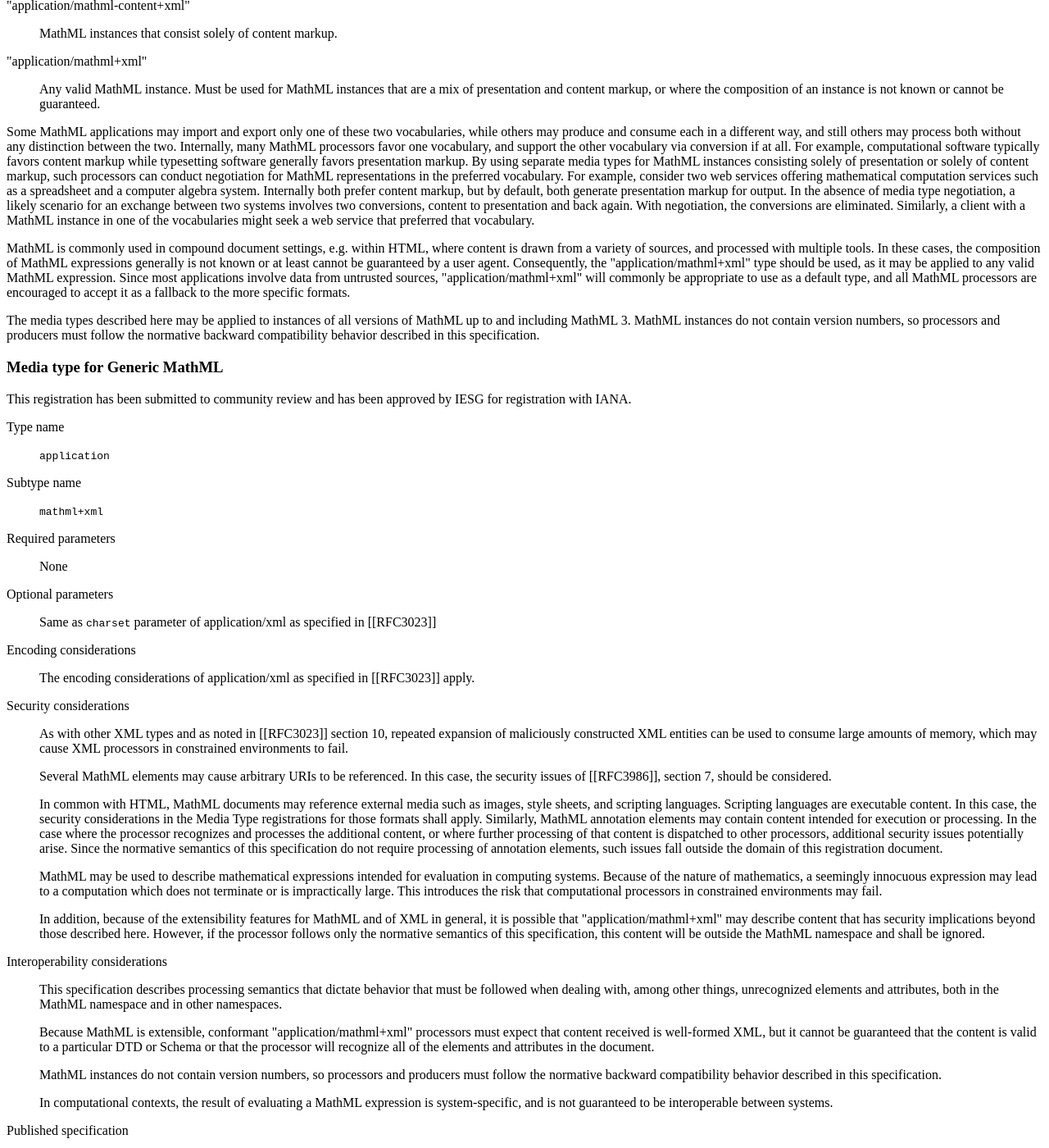
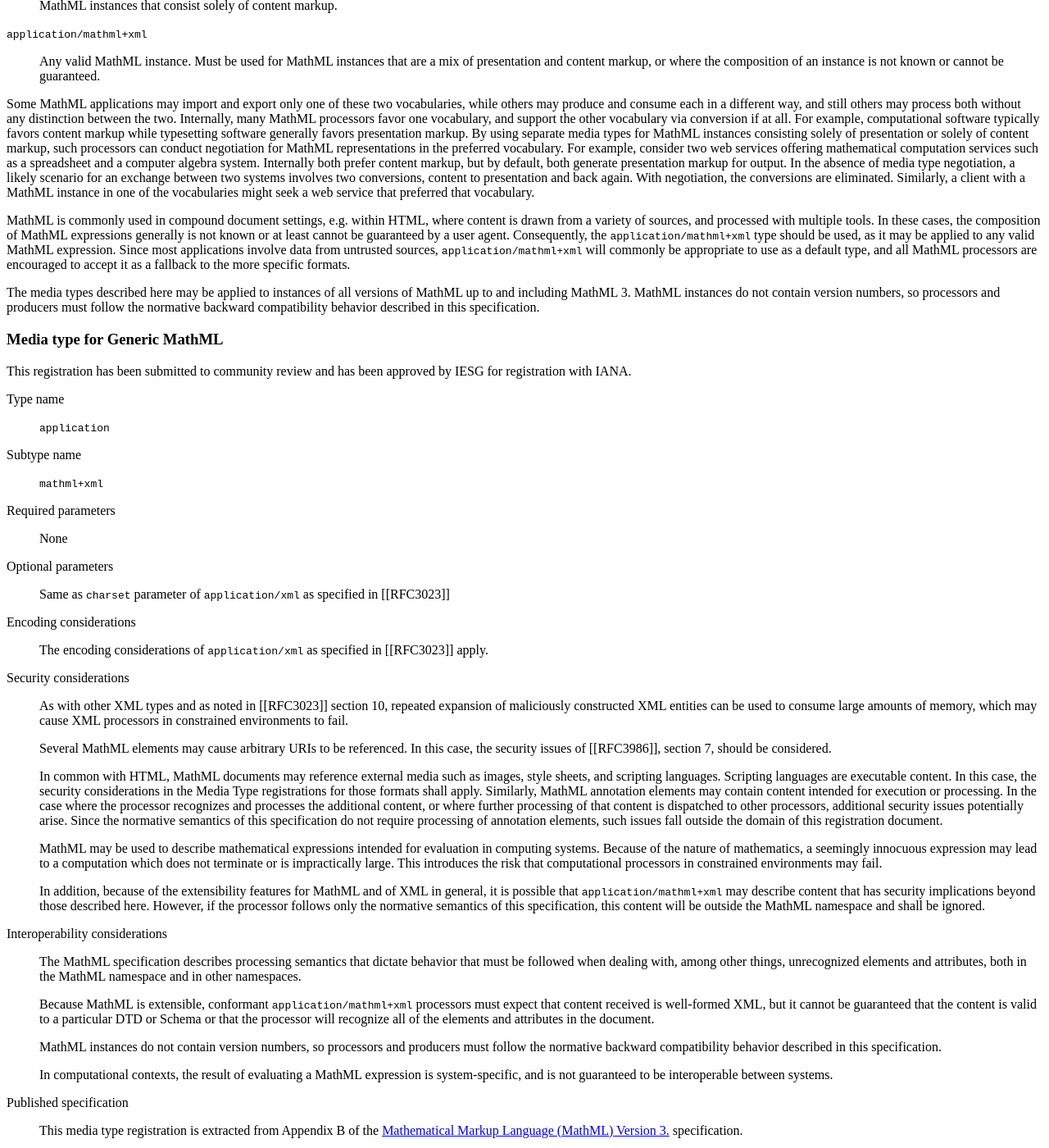
Before and after one commit to w3c/mathml-docs, a Jekyll site: the page mathml-media-types/index.html, which Jekyll copies as it is, in a window 1280 px wide and 1400 px high, scrolled down 285 px. Shown: the whole window at 82% size. Built offline with Jekyll 4.4.1, drawn with Linux system fonts in a browser that asks for light colours; some of the changed text lies outside the part shown.

Commit message:
sounds reviewable.

```diff
--- a/mathml-media-types/index.html
+++ b/mathml-media-types/index.html
@@ -116,8 +116,8 @@ var respecConfig = {
 
 
   <p>This normative text registers three media types for MathML,
-    "application/mathml+xml", "application/mathml-presentation+xml" and
-    "application/mathml-content+xml", in conformance with [[RFC4288]]
+    <code>application/mathml+xml</code>, <code>application/mathml-presentation+xml</code> and
+    <code>application/mathml-content+xml</code>, in conformance with [[RFC4288]]
     and <a href="http://www.w3.org/2002/06/registering-mediatype.html">W3CRegMedia</a>.
     The media-types have been approved by IESG for registration with IANA as
     <a href="http://www.ietf.org/mail-archive/web/ietf-announce/current/msg07890.html">announced by IETF</a>
@@ -128,7 +128,7 @@ var respecConfig = {
 </section>
 
 <section id="sotd">
-  respc needs this
+
 </section>
 
   <section>
@@ -146,18 +146,18 @@ var respecConfig = {
 
     <dl>
 
-      <dt>"application/mathml-presentation+xml"</dt>
+      <dt><code>application/mathml-presentation+xml</code></dt>
       <dd>
         <p>MathML instances that consist solely of presentation markup.</p>
       </dd>
 
-      <dt>"application/mathml-content+xml"</dt>
+      <dt><code>application/mathml-content+xml</code></dt>
       <dd>
         <p>MathML instances that consist solely of content
           markup.</p>
       </dd>
 
-      <dt>"application/mathml+xml"</dt>
+      <dt><code>application/mathml+xml</code></dt>
       <dd>
         <p>Any valid MathML instance.  Must be used for MathML instances that are a
           mix of presentation and content markup, or where the composition of an
@@ -190,10 +190,10 @@ var respecConfig = {
       HTML, where content is drawn from a variety of sources, and processed
       with multiple tools.  In these cases, the composition of MathML
       expressions generally is not known or at least cannot be guaranteed
-      by a user agent.  Consequently, the "application/mathml+xml" type
+      by a user agent.  Consequently, the <code>application/mathml+xml</code> type
       should be used, as it may be applied to any valid MathML expression.
       Since most applications involve data from untrusted sources,
-      "application/mathml+xml" will commonly be appropriate to use as a
+      <code>application/mathml+xml</code> will commonly be appropriate to use as a
       default type, and all MathML processors are encouraged to accept it as
       a fallback to the more specific formats.</p>
 
@@ -230,12 +230,12 @@ var respecConfig = {
       <dt>Optional parameters</dt>
       <dd>
         <p>Same as <code>charset</code> parameter of
-          application/xml as specified in [[RFC3023]]</p>
+          <code>application/xml</code> as specified in [[RFC3023]]</p>
       </dd>
 
       <dt>Encoding considerations</dt>
       <dd>
-        <p>The encoding considerations of application/xml as specified in
+        <p>The encoding considerations of <code>application/xml</code> as specified in
           [[RFC3023]] apply.</p>
 
       </dd>
@@ -272,7 +272,7 @@ var respecConfig = {
           environments may fail.</p>
 
         <p>In addition, because of the extensibility features for MathML and of
-          XML in general, it is possible that "application/mathml+xml" may describe
+          XML in general, it is possible that <code>application/mathml+xml</code> may describe
           content that has security implications beyond those described
           here. However, if the processor follows only the normative semantics
           of this specification, this content will be outside the MathML namespace
@@ -281,12 +281,12 @@ var respecConfig = {
 
       <dt>Interoperability considerations</dt>
       <dd>
-        <p>This specification describes processing semantics that dictate
+        <p>The MathML specification describes processing semantics that dictate
           behavior that must be followed when dealing with, among other things,
           unrecognized elements and attributes, both in the MathML namespace and
           in other namespaces.</p>
 
-        <p>Because MathML is extensible, conformant "application/mathml+xml" processors
+        <p>Because MathML is extensible, conformant <code>application/mathml+xml</code> processors
           must expect that content received is well-formed XML, but it cannot be
           guaranteed that the content is valid to a particular DTD or Schema or
           that the processor will recognize all of the elements and attributes
@@ -432,22 +432,22 @@ var respecConfig = {
           environments may fail.</p>
 
         <p>In addition, because of the extensibility features for MathML and of
-          XML in general, it is possible that "application/mathml-presentation+xml" may describe
+          XML in general, it is possible that <code>application/mathml-presentation+xml</code> may describe
           content that has security implications beyond those described
           here. However, if the processor follows only the normative semantics
-          of this specification, this content will be outside the MathML namespace
+          of the MathML specification, this content will be outside the MathML namespace
           and shall be ignored.</p>
       </dd>
 
       <dt>Interoperability considerations</dt>
       <dd>
 
-        <p>This specification describes processing semantics that dictate
+        <p>The MathML specification describes processing semantics that dictate
           behavior that must be followed when dealing with, among other things,
           unrecognized elements and attributes, both in the MathML namespace and
           in other namespaces.</p>
 
-        <p>Because MathML is extensible, conformant "application/mathml-presentation+xml" processors
+        <p>Because MathML is extensible, conformant <code>application/mathml-presentation+xml</code> processors
 
           must expect that content received is well-formed XML, but it cannot be
           guaranteed that the content is valid to a particular DTD or Schema or
@@ -463,9 +463,9 @@ var respecConfig = {
           interoperable between systems.</p>
 
         <p>This specification does not record a file extension for the media type
-          "application/mathml-presentation+xml" because we expect tools processing files
+          <code>application/mathml-presentation+xml</code> because we expect tools processing files
           with MathML inside to have sufficient information with the generic media-type
-          (application/mathml+xml) while other content negotiation forms will take advantage
+          (<code>application/mathml+xml</code>) while other content negotiation forms will take advantage
           of specific media-types.</p>
       </dd>
 
@@ -560,12 +560,12 @@ var respecConfig = {
       <dt>Optional parameters</dt>
       <dd>
         <p>Same as <code>charset</code> parameter of
-          application/xml as specified in [[RFC3023]]</p>
+          <code>application/xml</code> as specified in [[RFC3023]]</p>
       </dd>
 
       <dt>Encoding considerations</dt>
       <dd>
-        <p>The encoding considerations of application/xml as specified in
+        <p>The encoding considerations of <code>application/xml</code> as specified in
           [[RFC3023]] apply.</p>
 
       </dd>
@@ -602,7 +602,7 @@ var respecConfig = {
           environments may fail.</p>
 
         <p>In addition, because of the extensibility features for MathML and of
-          XML in general, it is possible that "application/mathml-content+xml" may describe
+          XML in general, it is possible that <code>application/mathml-content+xml</code> may describe
           content that has security implications beyond those described
           here. However, if the processor follows only the normative semantics
           of this specification, this content will be outside the MathML namespace
@@ -611,13 +611,12 @@ var respecConfig = {
 
       <dt>Interoperability considerations</dt>
       <dd>
-        <p>This specification describes processing semantics that dictate
+        <p>The MathML specification describes processing semantics that dictate
           behavior that must be followed when dealing with, among other things,
           unrecognized elements and attributes, both in the MathML namespace and
           in other namespaces.</p>
 
-        <p>Because MathML is extensible, conformant "application/mathml-content+xml" processors
-
+        <p>Because MathML is extensible, conformant <code>application/mathml-content+xml</code> processors
           must expect that content received is well-formed XML, but it cannot be
           guaranteed that the content is valid to a particular DTD or Schema or
           that the processor will recognize all of the elements and attributes
@@ -632,9 +631,9 @@ var respecConfig = {
           interoperable between systems.</p>
 
         <p>This specification does not record a file extension for the media type
-          "application/mathml-content+xml" because we expect tools processing files
+          <code>application/mathml-content+xml</code>> because we expect tools processing files
           with MathML inside to have sufficient information with the generic media-type
-          (application/mathml+xml) while other content negotiation forms will take advantage
+          (<code>application/mathml+xml</code>) while other content negotiation forms will take advantage
           of specific media-types.</p>
 
       </dd>
@@ -642,7 +641,7 @@ var respecConfig = {
       <dt>Published specification</dt>
       <dd>
         <p>This media type registration is extracted from Appendix B
-          of the <a href="./Overview.html">Mathematical Markup Language
+          of the <a href="https://www.w3.org/TR/MathML3/">Mathematical Markup Language
             (MathML) Version 3.</a> specification.</p>
       </dd>
 
@@ -703,8 +702,5 @@ var respecConfig = {
     </dl>
   </section>
 
-</section>
-
-
 </body>
 </html>
```
Also changed, not shown: other parts of mathml-media-types/index.html (+1 -1 lines).
